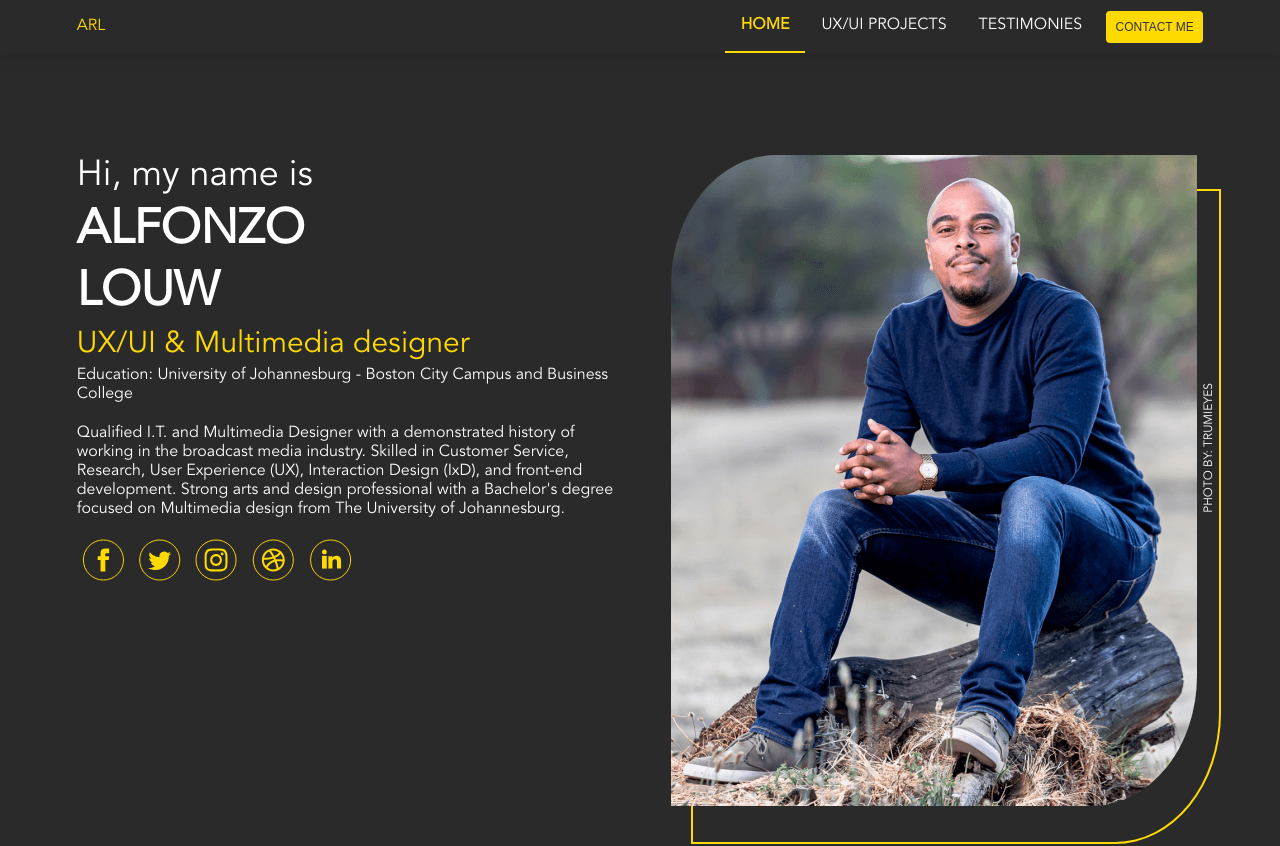
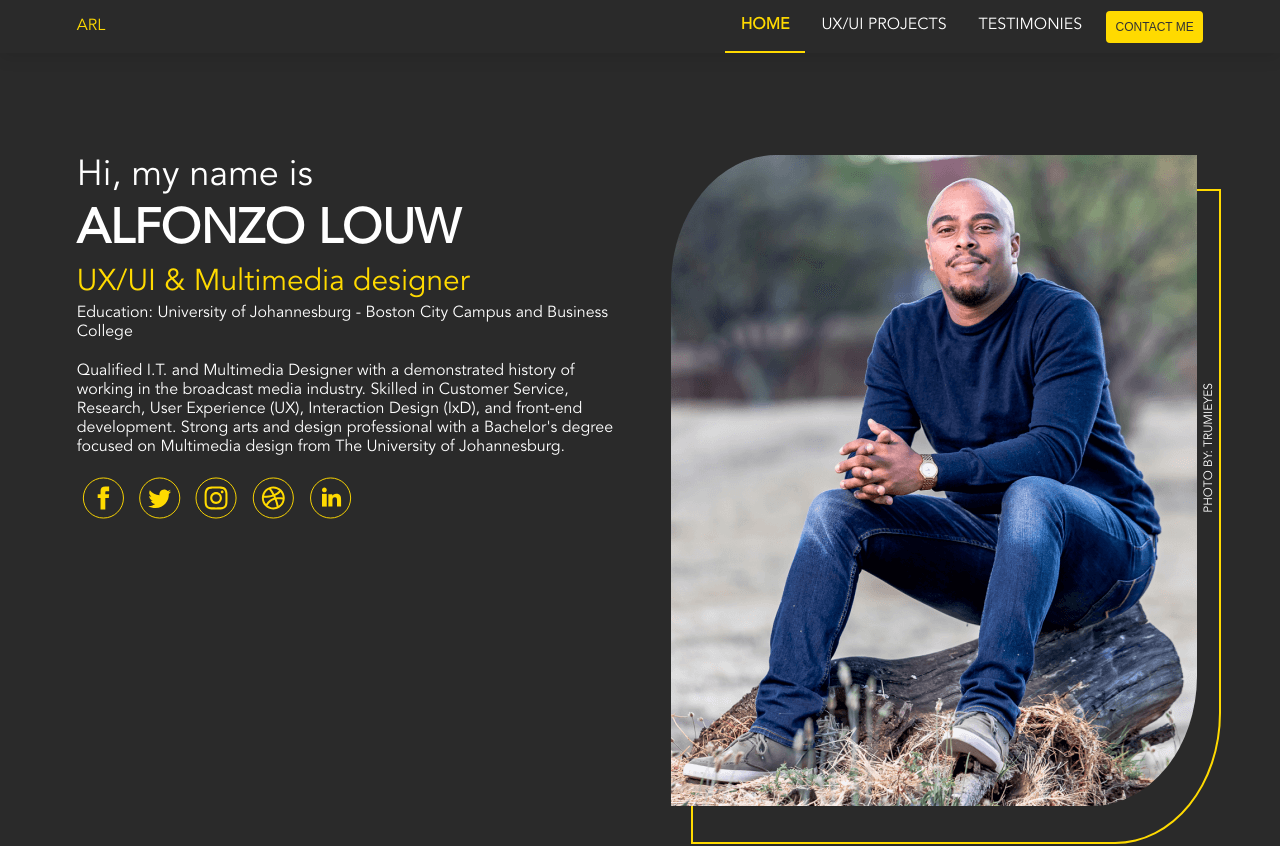
Before and after one commit to Alfonzo28/ARL, a React (Create React App) app: page / in a window 1280 px wide. Shown: the top 846 px of the page. Built offline with nearby package versions, Linux system fonts and the light colour scheme.

Commit message:
Bio name update

```diff
--- a/src/views/Bio/Bio.js
+++ b/src/views/Bio/Bio.js
@@ -5,8 +5,8 @@ import Platforms from '../../assets/platforms-gold-icons.svg';
 export default class Bio extends Component {
 	render() {
 		const preHeader = 'Hi, my name is';
-		const firstName = 'Alfonzo';
-		const secondName = 'Louw';
+		const firstName = 'Alfonzo Louw';
+
 		const postHeader = 'UX/UI & Multimedia designer';
 		const bioParagraph1 = `
 		Education: University of Johannesburg - Boston City Campus and Business College
@@ -29,7 +29,7 @@ export default class Bio extends Component {
 			<div className="bio">
 				<div className="pre-header">{preHeader}</div>
 				<div className="name">{firstName}</div>
-				<div className="name">{secondName}</div>
+
 				<div className="post-header">{postHeader}</div>
 				<div className="my-bio">{bioParagraph1}</div>
 				<div className="my-bio">{bioParagraph2}</div>
```
